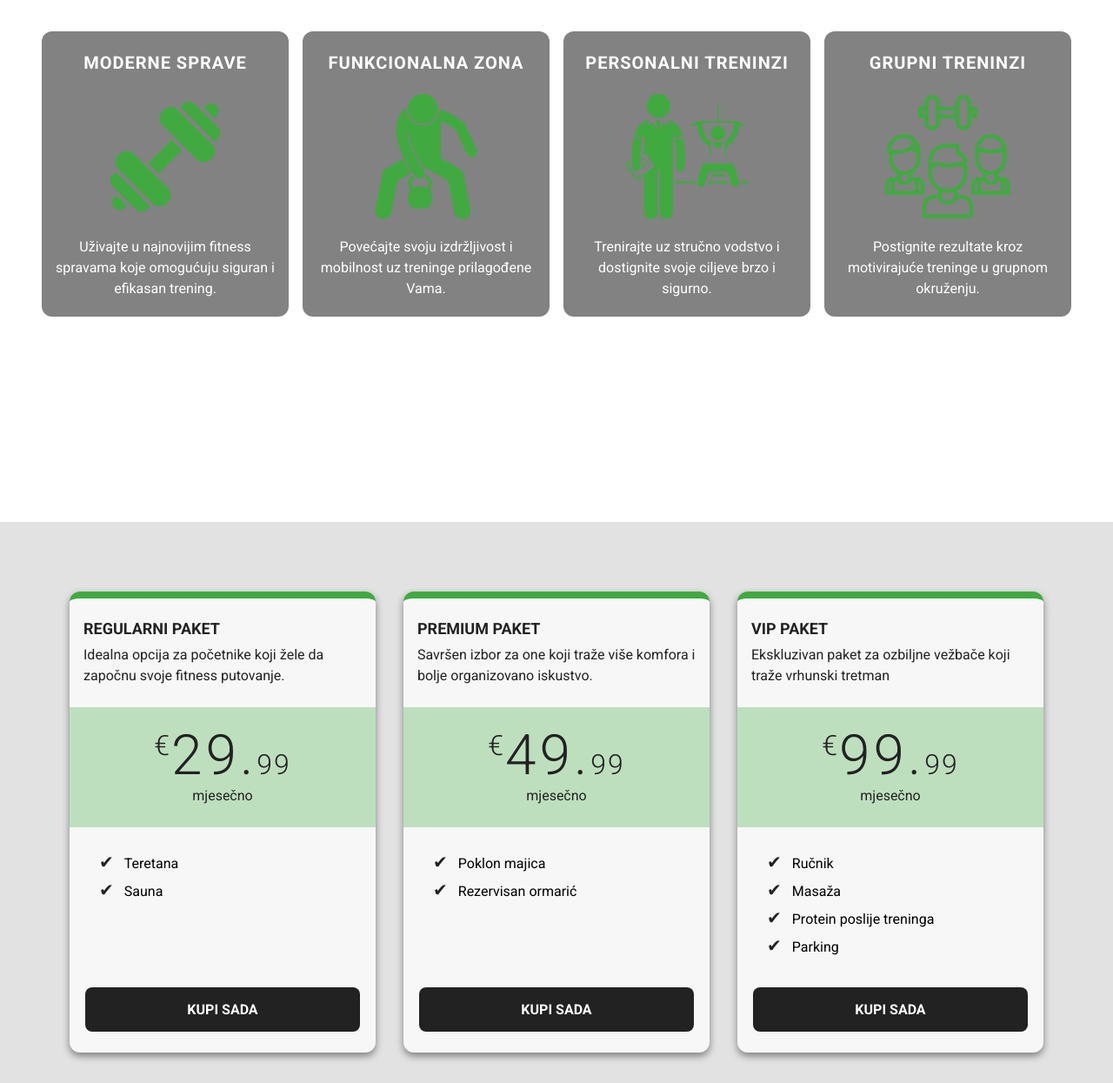
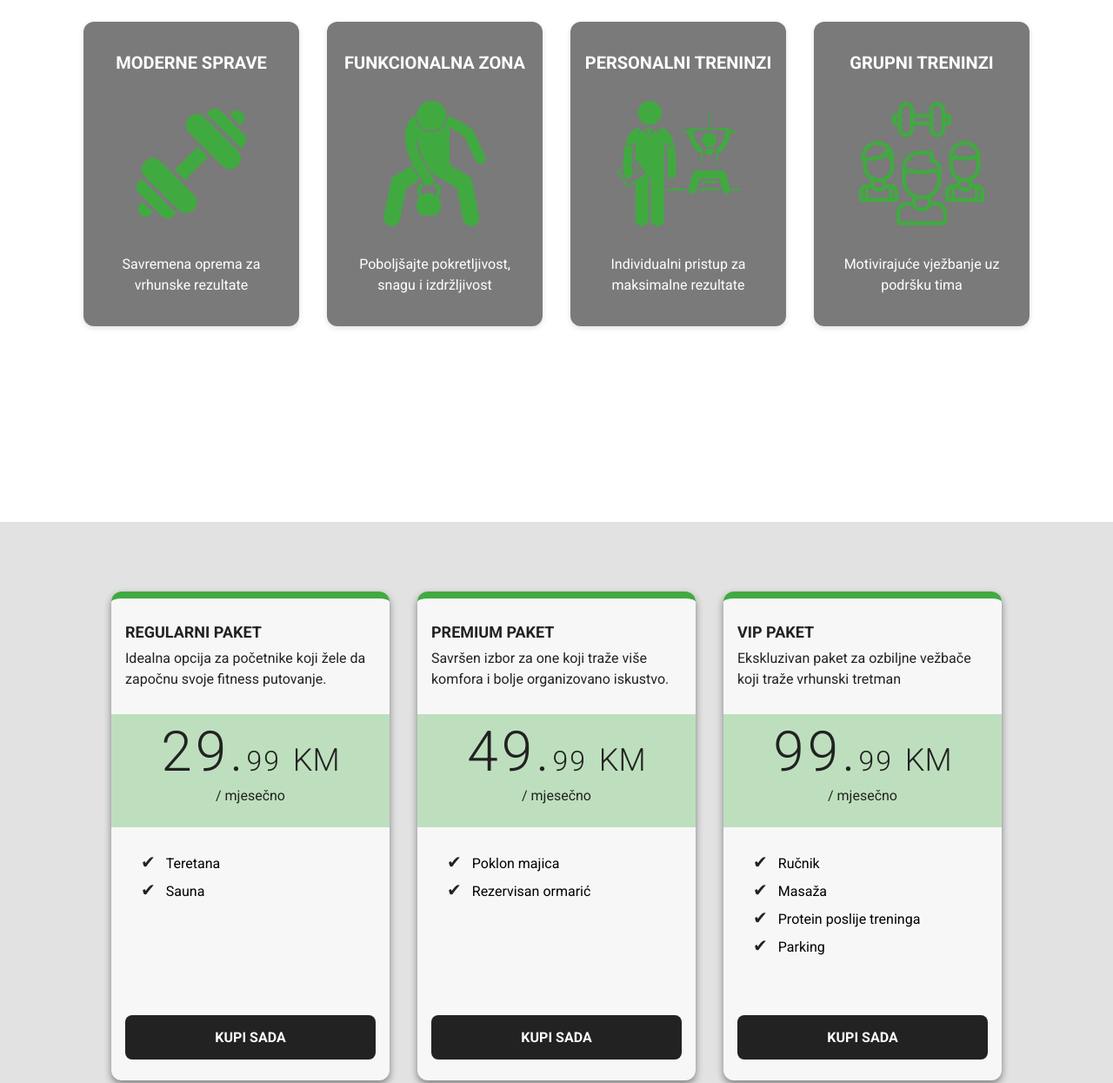
Before and after one commit to milos-vukmir/Core-Gym, a plain HTML site: page index.html in a window 1280 px wide. Shown: the part 1000-2245 px from the top of the page at 87% size. Drawn offline with nearby package versions, Linux system fonts and the light colour scheme.

Commit message:
Add files via upload

```diff
--- a/index.html
+++ b/index.html
@@ -51,72 +51,88 @@
 
       <section class="services" id="services">
         <div class="cards">
-          <div
-            class="card"
-            data-aos="zoom-in"
-            data-aos-delay="100"
-            data-aos-offset="30"
-            data-aos-duration="500"
-          >
-            <h3>Moderne sprave</h3>
-            <img src="services/dumbell.png" alt="Moderne sprave" />
-            <div class="card-desc">
-              <p>
-                Uživajte u najnovijim fitness spravama koje omogućuju siguran i
-                efikasan trening.
-              </p>
+          <div class="card" data-aos="zoom-in" data-aos-delay="100">
+            <div class="card-inner">
+              <div class="card-front">
+                <h3>Moderne sprave</h3>
+                <img src="services/dumbell.png" alt="Moderne sprave" />
+                <div class="card-desc">
+                  <p>Savremena oprema za vrhunske rezultate</p>
+                </div>
+              </div>
+              <div class="card-back">
+                <h3>Više o modernim spravama</h3>
+                <p>
+                  Core Gym nudi vrhunske mašine za sve grupe mišića, uključujući
+                  kardio opremu, slobodne tegove i multifunkcionalne sprave.
+                </p>
+              </div>
             </div>
           </div>
-          <div
-            class="card"
-            data-aos="zoom-in"
-            data-aos-delay="200"
-            data-aos-offset="30"
-            data-aos-duration="500"
-          >
-            <h3>Funkcionalna zona</h3>
-            <img src="services/functional.png" alt="Funkcionalni trening" />
-            <div class="card-desc">
-              <p>
-                Povećajte svoju izdržljivost i mobilnost uz treninge prilagođene
-                Vama.
-              </p>
+
+          <div class="card" data-aos="zoom-in" data-aos-delay="200">
+            <div class="card-inner">
+              <div class="card-front">
+                <h3>Funkcionalna zona</h3>
+                <img src="services/functional.png" alt="Funkcionalni trening" />
+                <div class="card-desc">
+                  <p>Poboljšajte pokretljivost, snagu i izdržljivost</p>
+                </div>
+              </div>
+              <div class="card-back">
+                <h3>Više o funkcionalnom treningu</h3>
+                <p>
+                  Funkcionalna zona sadrži girije, medicinke, TRX trake,
+                  konopce, plyo kutije i još mnogo toga. Savršena je za
+                  sportiste, rekreativce i sve koji žele efikasan trening
+                  cijelog tela.
+                </p>
+              </div>
             </div>
           </div>
-          <div
-            class="card"
-            data-aos="zoom-in"
-            data-aos-delay="300"
-            data-aos-offset="30"
-            data-aos-duration="500"
-          >
-            <h3>Personalni treninzi</h3>
-            <img src="services/personal.png" alt="Personalni trening" />
-            <div class="card-desc">
-              <p>
-                Trenirajte uz stručno vodstvo i dostignite svoje ciljeve brzo i
-                sigurno.
-              </p>
+
+          <div class="card" data-aos="zoom-in" data-aos-delay="300">
+            <div class="card-inner">
+              <div class="card-front">
+                <h3>Personalni treninzi</h3>
+                <img src="services/personal.png" alt="Personalni trening" />
+                <div class="card-desc">
+                  <p>Individualni pristup za maksimalne rezultate</p>
+                </div>
+              </div>
+              <div class="card-back">
+                <h3>Više o personalnim treninzima</h3>
+                <p>
+                  Core Gym nudi saradnju sa personalnim trenerima, čime dobijate
+                  potpuno prilagođen program vežbanja i ishrane prema vašim
+                  ciljevima.
+                </p>
+              </div>
             </div>
           </div>
-          <div
-            class="card"
-            data-aos="zoom-in"
-            data-aos-delay="400"
-            data-aos-offset="30"
-            data-aos-duration="500"
-          >
-            <h3>Grupni treninzi</h3>
-            <img src="services/group.png" alt="Servisi" />
-            <div class="card-desc">
-              <p>
-                Postignite rezultate kroz motivirajuće treninge u grupnom
-                okruženju.
-              </p>
+
+          <div class="card" data-aos="zoom-in" data-aos-delay="400">
+            <div class="card-inner">
+              <div class="card-front">
+                <h3>Grupni treninzi</h3>
+                <img src="services/group.png" alt="Grupni treninzi" />
+                <div class="card-desc">
+                  <p>Motivirajuće vježbanje uz podršku tima</p>
+                </div>
+              </div>
+              <div class="card-back">
+                <h3>Više o grupnim treninzima</h3>
+                <p>
+                  Core Gym omogućava razne vrste grupnih treninga poput HIIT-a,
+                  pilatesa, joge, borilačkih i kružnih treninga, gdje ćete
+                  vježbati uz stručne trenere i u grupi.
+                </p>
+              </div>
             </div>
           </div>
         </div>
       </section>
+
       <section class="membership" id="membership">
         <div class="membership-card">
           <h3>Regularni paket</h3>
@@ -125,8 +141,11 @@
             putovanje.
           </p>
           <div class="offer">
-            <p class="price"><sup>€</sup>29.<span>99</span></p>
-            <p>mjesečno</p>
+            <p class="price">
+              29.<span class="price-second">99 </span
+              ><span class="currency">KM</span>
+            </p>
+            <p>/ mjesečno</p>
           </div>
           <ul class="benefits">
             <li>Teretana</li>
@@ -141,8 +160,11 @@
             iskustvo.
           </p>
           <div class="offer">
-            <p class="price"><sup>€</sup>49.<span>99</span></p>
-            <p>mjesečno</p>
+            <p class="price">
+              49.<span class="price-second">99 </span
+              ><span class="currency">KM</span>
+            </p>
+            <p>/ mjesečno</p>
           </div>
           <ul class="benefits">
             <li>Poklon majica</li>
@@ -156,8 +178,11 @@
             Ekskluzivan paket za ozbiljne vežbače koji traže vrhunski tretman
           </p>
           <div class="offer">
-            <p class="price"><sup>€</sup>99.<span>99</span></p>
-            <p>mjesečno</p>
+            <p class="price">
+              99.<span class="price-second">99 </span
+              ><span class="currency">KM</span>
+            </p>
+            <p>/ mjesečno</p>
           </div>
           <ul class="benefits">
             <li>Ručnik</li>
--- a/style.css
+++ b/style.css
@@ -197,62 +197,96 @@ footer .author {
   .cards {
     width: 100%;
     margin: auto;
-  padding: 1.25rem 2.5rem;
+    padding: 1.25rem 5rem;
     display: flex;
     flex-wrap: wrap;
     justify-content: center;
-  gap: 1rem;
-  position: relative;
+    align-items: stretch;
+    gap: 2rem;
   }
 
   .card {
-  flex: 1 1 calc(25% - 1rem);
-  max-width: calc(25% - 1rem);
+    flex: 1 1 calc(25% - 2rem);
+    max-width: calc(25% - 2rem);
+    min-height: 350px;
+    perspective: 1000px;
+    display: flex;
+
+
+  }
+
+  .card-inner {
+    width: 100%;
+    height: 100%;
+    position: relative;
+    transform-style: preserve-3d;
+    transition: transform 0.6s;
+    display: flex;
+  }
+
+  .card:hover .card-inner {
+    transform: rotateY(180deg);
+  }
+
+  .card-front, .card-back {
+    width: 100%;
+    height: 100%;
+    border-radius: 12px;
+    position: absolute;
+    backface-visibility: hidden;
     display: flex;
     flex-direction: column;
     justify-content: center;
     align-items: center;
     text-align: center;
-  backdrop-filter: blur(5px) saturate(180%);
-  -webkit-backdrop-filter: blur(5px) saturate(180%);
-  background-color: #22222290;
-  border-radius: 12px;
+    padding: 2rem 0.5rem;
+
+  }
+
+  .card-front {
+    background-color: #22222299;
+    box-shadow: 0px 2px 6px #00000020;
+    color: #ffffff;
+  }
+
+  .card-back {
+    justify-content: flex-start;
+    background-color: #228c2299;
+    transform: rotateY(180deg);
+    color: #ffffff;
   }
 
   .card img {
     display: block;
     width: 9rem;
     height: 9rem;
-  object-fit: contain;
+    object-fit: cover;
   }
 
   .card h3 {
-  width: 100%;
-  display: block;
     font-size: 1.25rem;
     font-weight: 700;
-  padding: 1.5rem 0 1.5rem 0;
-  letter-spacing: 0.0625rem;
+    padding: 0 0.5rem 2rem 0.5rem;
     text-transform: uppercase;
     color: #ffffff;
   }
 
   .card-desc p {
-  padding: 1.25rem 1rem 1.25rem 1rem;
+    padding: 2rem 0.5rem 0 0.5rem;
     color: #ffffff;
   }
 
-.card:hover {
-  box-shadow: 0 0.5rem 1rem 0 #10101070;
-  transition: 0.3s;
+  .card-back p{
+    padding: 0 0.75rem 1rem 0.75rem;
   }
+
 
   .membership {
     display: flex;
     justify-content: center;
     align-items: stretch;
     gap: 2rem;
-  padding: 5rem;
+    padding: 5rem 8rem;
     background-color: #e2e2e2;
   }
 
@@ -267,7 +301,7 @@ footer .author {
   }
 
   .membership-card h3 {
-  padding: 1.5rem 0 0.5rem 1rem;
+    padding: 1.75rem 0 0.5rem 1rem;
     text-transform: uppercase;
     font-size: 1.125rem;
     font-weight: 700;
@@ -284,9 +318,9 @@ footer .author {
     flex-direction: column;
     justify-content: center;
     align-items: center;
-  gap: 0.75rem;
+    gap: 1rem;
     padding: 2rem 0 1.5rem 0;
-  margin-top: 1.5rem;
+    margin-top: 1.75rem;
     background-color: #40aa4050;
   }
 
@@ -301,14 +335,19 @@ footer .author {
     align-self: center;
   }
 
-.price sup,
-span {
+  .price-second {
     font-size: 2rem;
     letter-spacing: 0.125rem;
   }
 
+  .currency{
+    font-size: 2.25rem;
+    padding-left: 0.25rem;
+    letter-spacing: 0;
+  }
+
   .benefits {
-  padding: 1.5rem 0 2rem 2rem;
+    padding: 1.5rem 0 4rem 2rem;
     list-style-type: none;
   }
 
@@ -404,7 +443,7 @@ span {
 
   .contact {
     background-color: #f7f7f7;
-  padding: 5rem 2.5rem 2.5rem 2.5rem;
+    padding: 3rem 2.5rem;
     display: flex;
     justify-content: center;
     align-items: center;
@@ -428,15 +467,15 @@ span {
     height: 90vh;
     display: flex;
     flex-direction: column;
-  justify-content: space-around;
     padding: 4rem 0 4rem 2rem;
   }
 
   .contact-container h3 {
     color: #222222;
     text-transform: uppercase;
-  font-size: 1.25rem;
+    font-size: 1.5rem;
     text-align: center;
+    padding-bottom: 1.5rem;
   }
 
   .contact-box {
@@ -444,6 +483,7 @@ span {
     padding: 1rem;
     background-color: #e7e7e7;
     border-radius: 4px;
+    margin-bottom: 1.25rem;
   }
 
   .contact-box p {
@@ -465,37 +505,43 @@ span {
   }
 
   @media (max-width: 1180px) {
+    .services {
+      padding: 3rem 0;
+      height: auto;
+    }
+
+
+    .card {
+      flex: 1 1 calc(50% - 2rem);
+      max-width: calc(50% - 2rem);
+    }
+
+    .membership{
+      padding: 5rem 3rem;
+    }
+
     .about {
       height: auto;
     }
   }
 
   @media (max-width: 960px) {
-  .services {
-    padding: 3rem 0;
-    height: auto;
-  }
 
-  .cards {
-    gap: 1.25rem;
-    padding: 0;
-  }
 
-  .card {
-    flex: 1 1 calc(45% - 1.25rem);
-    max-width: calc(45% - 1.25rem);
+    .cards{
+      padding: 1.25rem 2.5rem;
     }
 
     .membership {
       flex-direction: column;
       justify-content: center;
       align-items: center;
-    padding: 3rem 2rem;
+      padding: 5rem 1rem;
     }
 
     .membership-card {
       flex: 1;
-    max-width: 398px;
+      max-width: 400px;
     }
 
     .membership-card h3 {
@@ -503,11 +549,11 @@ span {
     }
 
     .offer {
-    margin-top: 2rem;
+      margin-top: 2.5rem;
     }
 
     .benefits {
-    padding: 1.5rem 0 4rem 2rem;
+      padding: 1.5rem 0 5rem 2rem;
     }
 
     .about {
@@ -517,7 +563,8 @@ span {
     .about-heading {
       width: 100%;
       font-size: 5rem;
-    padding: 1.5rem;
+      padding-bottom: 1.5rem;
+
     }
     .about-text {
       align-items: center;
@@ -529,14 +576,18 @@ span {
       width: 100%;
       display: flex;
       flex-direction: column;
-    padding: 5rem 1.5rem 1.5rem 1.5rem;
+      justify-content: center;
+      align-items: center;
+      padding: 5rem 1.5rem 0 1.5rem;
     }
 
     .contact-container {
       width: 100%;
       flex-direction: column;
+      justify-content: center;
       align-items: center;
-    padding: 2rem 0;
+      padding: 0;
+
     }
 
     .contact-container h3 {
@@ -557,11 +608,6 @@ span {
   @media (max-width: 768px) {
     .home {
       padding: 0;
-  }
-
-  .card img {
-    width: 9rem;
-    height: 9rem;
     }
 
     .hamburger {
@@ -609,6 +655,10 @@ span {
       z-index: 1;
     }
 
+    .cards{
+      padding: 1.25rem 1.25rem;
+    }
+
     .contact-box {
       width: 85%;
     }
@@ -619,14 +669,20 @@ span {
     }
   }
 
-@media (max-width: 560px) {
+  @media (max-width: 600px) {
     .logo img {
       width: 85%;
       height: 85%;
     }
+
+    .cards{
+      padding: 2rem 1.25rem;
+    }
+
     .card {
-    flex: 1 1 80%;
-    max-width: 80%;
+      flex: 1 1 95%;
+      max-width: 95%;
+
     }
 
     .contact-box {
```
Also changed, not shown: script.js (line endings or trailing spaces). Lines whose indentation alone changed are shown as unchanged.
